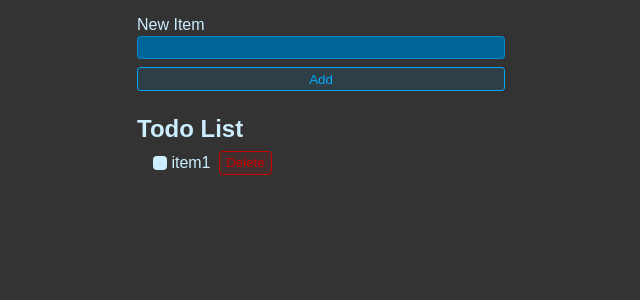
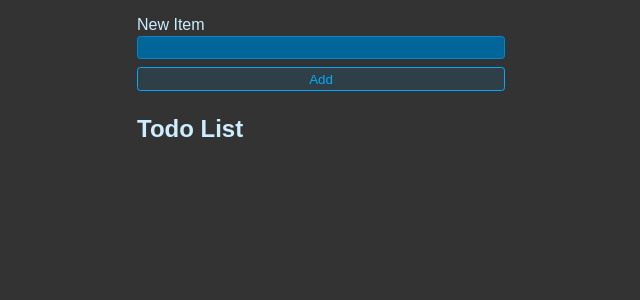
Before and after one commit to Hossein1324/Todo-List--React, a React (Vite) app: page / in a window 1280 px wide. Shown: the top 300 px of the page, without its empty margins (319-959 px from the left). Built offline with nearby package versions, Linux system fonts and the light colour scheme.

Commit message:
add list of the input inside of the ul

```diff
--- a/src/App.jsx
+++ b/src/App.jsx
@@ -2,25 +2,42 @@
 import './main'
 
 export default function App() {
+  const [newItem, setNewItem] = useState('');
+
+  const [todos, setTodos] = useState([])
+
+
+  function handleSubmit (e) {
+    e.preventDefault()
+
+    setTodos(currentTodos => {
+      return [
+        ...currentTodos, {id:crypto.randomUUID(), title:newItem, completed: false},
+      ]
+    })
+  }
 
   return (
     <>
-  <form className='new-item-form'>
+  <form className='new-item-form' onSubmit={handleSubmit}>
     <div className="form-row">
       <label htmlFor='item' >New Item</label>
-      <input  type="text" id='item' />
+      <input value={newItem} onChange={e => setNewItem(e.target.value)} type="text" id='item' />
     </div>
     <button className="btn">Add</button>
   </form>
   <h1 className='header'>Todo List</h1>
   <ul className="list">
-    <li>
+    {todos.map(todo=> {
+      return  <li>
       <label >
-        <input type="checkbox" />
-        item1
+        <input type="checkbox" checked= {todo.completed} />
+        {todo.title}
       </label>
       <button className='btn btn-danger'>Delete</button>
     </li>
+    })}
+
   </ul>
   </>
   )
```
